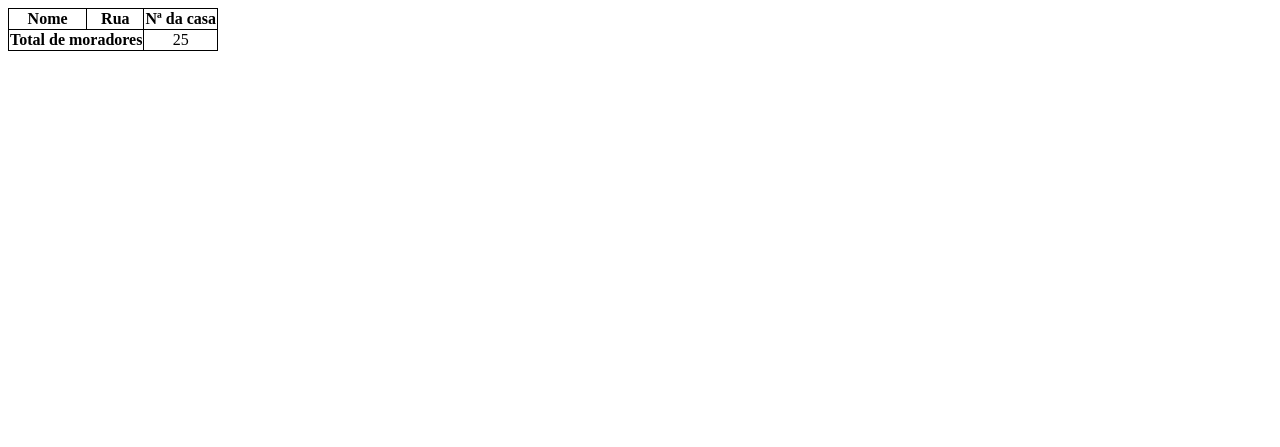
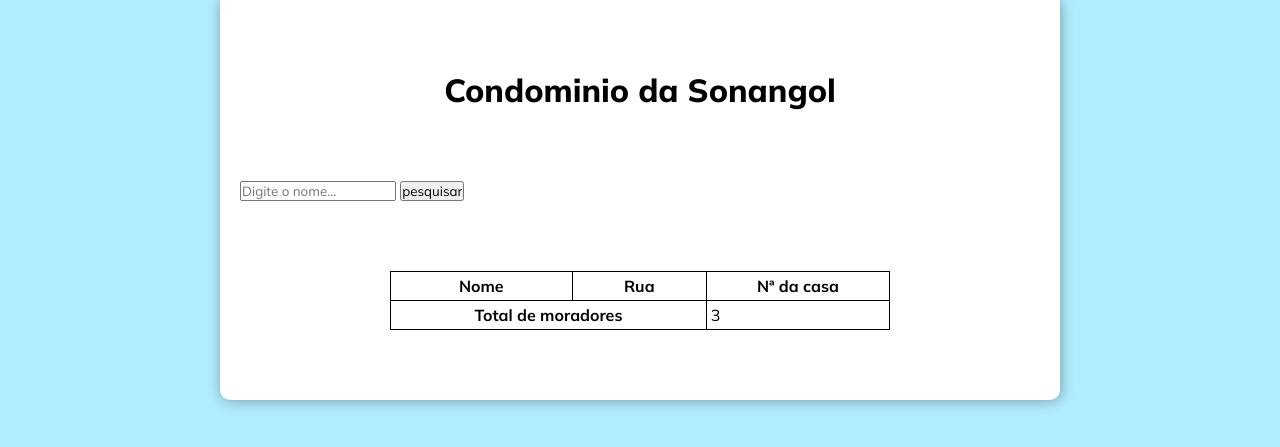
Before and after one commit to josemarmartins21/condominio, a PHP site: page / in a window 1280 px wide. Shown: the top 447 px of the page. Run offline with PHP 8.4, Linux system fonts and the light colour scheme; data that the repository does not hold is empty.

Commit message:
atualizei a branch adiciconando formulário de pesquisa, estilização, etc.

```diff
--- a/css/style.css
+++ b/css/style.css
@@ -1,11 +1,49 @@
 @charset "UTF-8";
+@import url('https://fonts.googleapis.com/css2?family=Exo+2:ital,wght@0,100..900;1,100..900&family=Mulish:ital,wght@0,200..1000;1,200..1000&family=Poppins:ital,wght@0,100;0,200;0,300;0,400;0,500;0,600;0,700;0,800;0,900;1,100;1,200;1,300;1,400;1,500;1,600;1,700;1,800;1,900&display=swap');
+
+
+* {
+    margin: 0px;
+    padding: 0px;
+    font-family: 'Mulish', Arial, Helvetica, sans-serif;
+}
+
+body {
+    background-color: rgba(0, 195, 255, 0.301);
+}
 
 table {
     border-collapse: collapse;
+    margin: auto;
+    width: 500px;
 }
 
+main {
+    width: 800px;
+    height: 400px;
+    background-color: white;
+    margin: auto;
+    padding: 0px 20px;
+    border-bottom-left-radius: 10px;
+    border-bottom-right-radius: 10px;
+    overflow: hidden;
+    display: flex;
+    flex-direction: column;
+    justify-content: space-evenly;
+    box-shadow: 1px 1px 14px rgba(0, 0, 0, 0.329);
+}
+
+main > h1 {
+    text-align: center;
+    font-weight: 800;
+}
 
 td, th {
     border: 1px solid black;
+    padding: 4px;
+
+}
+
+th {
     text-align: center;
 }
--- a/src/conn.php
+++ b/src/conn.php
@@ -21,3 +21,11 @@
 
         return false;
     }
+
+    function buscarPorNome($nome = null) {
+       $stmt = conn()->prepare("SELECT m.nome,  m.rua, c.numero_da_casa FROM morador as m join casa as c
+                on m.idcasa = c.idcasa WHERE c.numero_da_casa  like ? LIMIT 1");
+       $stmt->execute(["%" . $nome . "%"]);
+
+       return $stmt->fetch(PDO::FETCH_ASSOC);
+    }
--- a/src/index.php
+++ b/src/index.php
@@ -7,7 +7,9 @@
     <link rel="stylesheet" href="../css/style.css">
 </head>
 <body>
+
     <main>
+        <h1>Condominio da Sonangol</h1>
     <?php
     require '../vendor/autoload.php';
 
@@ -19,6 +21,16 @@
 
 
     ?>
+    <div>
+        <form action="" method="get">
+            <input type="search" name="pesquisa" id="pesquisa" placeholder="Digite o nome...">
+            <input type="submit" value="pesquisar">
+        </form>
+        <?php
+            $nome = filter_input(INPUT_GET, 'pesquisa');
+        ?>
+    </div>
+    <div id="container">
         <table>
             <thead>
                 <tr>
@@ -28,27 +40,24 @@
                 </tr>
             </thead>
             <tbody>
-            <?php foreach($data as $dado):?>
+                <?php while ($dado = buscarPorNome($nome) ):?>
                 <tr>
-                <td><?= htmlentities($dado['nome'])?></td>
-                <td><?= htmlentities($dado['rua'])?></td>
-                <td><?= htmlentities($dado['numero_da_casa'])?></td>
+                    <td><?= htmlspecialchars($dado['nome'])?></td>
+                    <td><?= htmlspecialchars($dado['rua'])?></td>
+                    <td><?= htmlspecialchars($dado['numero_da_casa'])?></td>
+
+                    <?php break;?>
                 </tr>
-            <?php endforeach;?>
+                <?php endwhile;?>
             </tbody>
             <tfoot>
                 <tr>
                     <th colspan="2">Total de moradores</th>
-                <td>25</td>
+                    <td>3</td>
                 </tr>
             </tfoot>
         </table>
-
-        <p>
-
-        </p>
-
-
+    </div>
     </main>
 </body>
 </html>
```
Lines whose indentation alone changed are shown as unchanged.
